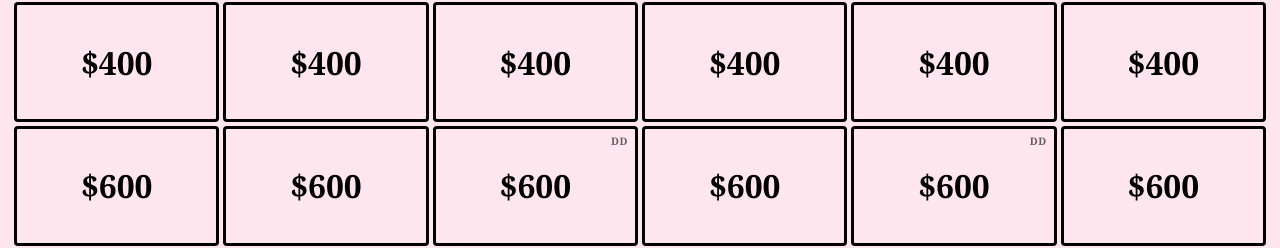
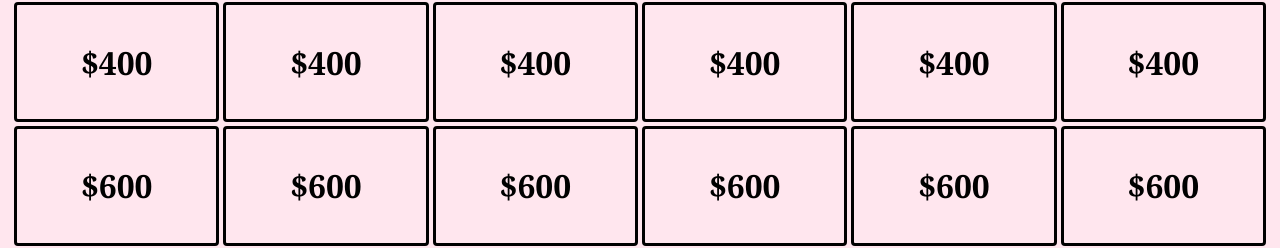
Before and after one commit to joshuadentondunn/Projects, a React (Vite) app in the folder jeopardy/: page / in a window 1280 px wide. Shown: the part 293-541 px from the top of the page. Built offline with nearby package versions, Linux system fonts and the light colour scheme.

Commit message:
Remove DD badge from daily double squares

```diff
--- a/jeopardy/src/components/Board.jsx
+++ b/jeopardy/src/components/Board.jsx
@@ -24,12 +24,7 @@ export default function Board({ categories, usedClues, onSelectClue }) {
                 onClick={isUsed ? undefined : () => onSelectClue(colIndex, rowIndex)}
               >
                 {!isUsed && (
-                  <>
-                    <span className="clue-value">${value.toLocaleString()}</span>
-                    {categories[colIndex].clues[rowIndex].dailyDouble && (
-                      <span className="dd-badge">DD</span>
-                    )}
-                  </>
+                  <span className="clue-value">${value.toLocaleString()}</span>
                 )}
               </div>
             )
```
